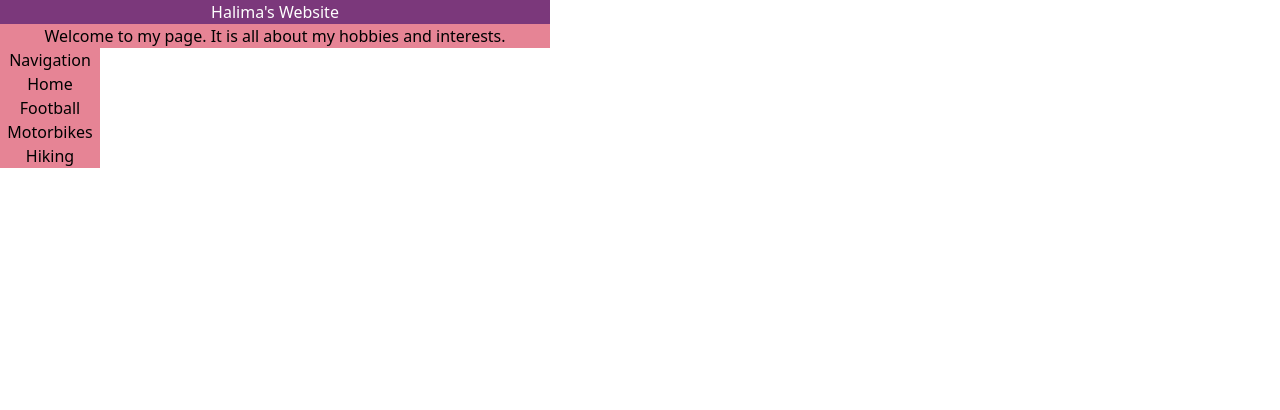
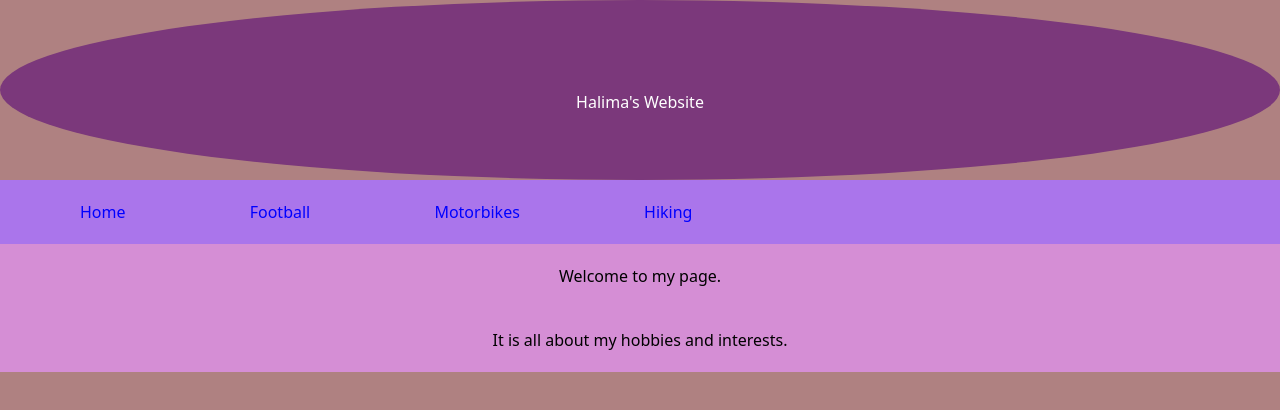
Before and after one commit to hali-27/website2, a plain HTML site: page index.html in a window 1280 px wide. Drawn offline with nearby package versions, Linux system fonts and the light colour scheme.

Commit message:
complete layout style

```diff
--- a/index.html
+++ b/index.html
@@ -7,18 +7,24 @@
     <link rel="stylesheet" href="styles.css">
     <script src="https://cdn.tailwindcss.com"></script>
 </head>
-<h3>Halima's Website</h3>
-<h5>Welcome to my page. It is all about my hobbies and interests.
-</h5>
 <body>
     <section>
-    <nav>Navigation</nav>
-    <div><a href="index.html">Home</a></div>
-    <ul>
-<li><a href="football.html">Football</a></li>
-<li><a href="motorbikes.html">Motorbikes</a></li>
-<li><a href="hiking.html">Hiking</a></li>
-    </ul>
+<h2>Halima's Website</h2>
+<div>
+    <nav>
+    <div><a href="index.html">Home</a>
+
+<a href="football.html">Football</a>
+<a href="motorbikes.html">Motorbikes</a>
+<a href="hiking.html">Hiking</a>
+
+    </nav>
+    </div>
+<h5>Welcome to my page. </h5>
+<h5>It is all about my hobbies and interests.
+</h5>
+
+
     </section>
 </body>
 </html>
--- a/styles.css
+++ b/styles.css
@@ -1,44 +1,49 @@
-h3 {
+h2 {background-color: rgb(123, 56, 123);
+    color: white;
+    text-align: center;
+height: 40px;
+padding: 90px;
+font-weight: bolder;
+border-style: dashed;
+border-radius: 100%;
 
-    background-color: rgb(123, 56, 123);
+}
+
+h3 {background-color: rgb(123, 56, 123);
     color: white;
-    display: flexbox;
-    align-items: center;
     text-align: center;
-    width: 550px;
+height: 40px;
+padding: 90px;
+
+}
+
+h5 {/*background-color: hsl(306, 50%, 69%);*/
+    background-color: rgb(213, 142, 213);
+color: black;
+display: flex;
+align-items: center;
+flex-direction: column;
+padding: 20px;
 
 
 }
 
-h5 {background-color: hsl(350, 66%, 71%);
-color: black;
-display: flex;
-align-items: center;
-flex-direction: column;
-width: 550px;
+nav {background-color: hsl(267, 75%, 69%) ;
+    display: flexbox;
+    flex-direction: column;
+    padding: 20px;
+color: blue;
+    text-wrap: wrap;
+}
+
+body {display:flex;
+    flex-direction: column;
+background-color: #af8181
 
 }
 
-section {background-color: hsl(350, 66%, 71%) ;
-    display: flexbox;
-    align-items: center;
-    text-align: center;
-    width: 100px;
-}
-
-#container {display:flex;
-    flex-direction: column;
-gap: 10px;
-
-}
-
-#content-container {
-    display: flex;
-    height: 500px;
-    flex-wrap: wrap;
-    gap: 10px;
-}
 
 a {
     color: blue;
+    padding: 60px;
 }
```
Also changed, not shown: football.html (+21 -10 lines), hiking.html (+20 -10 lines), motorbikes.html (+22 -10 lines).
